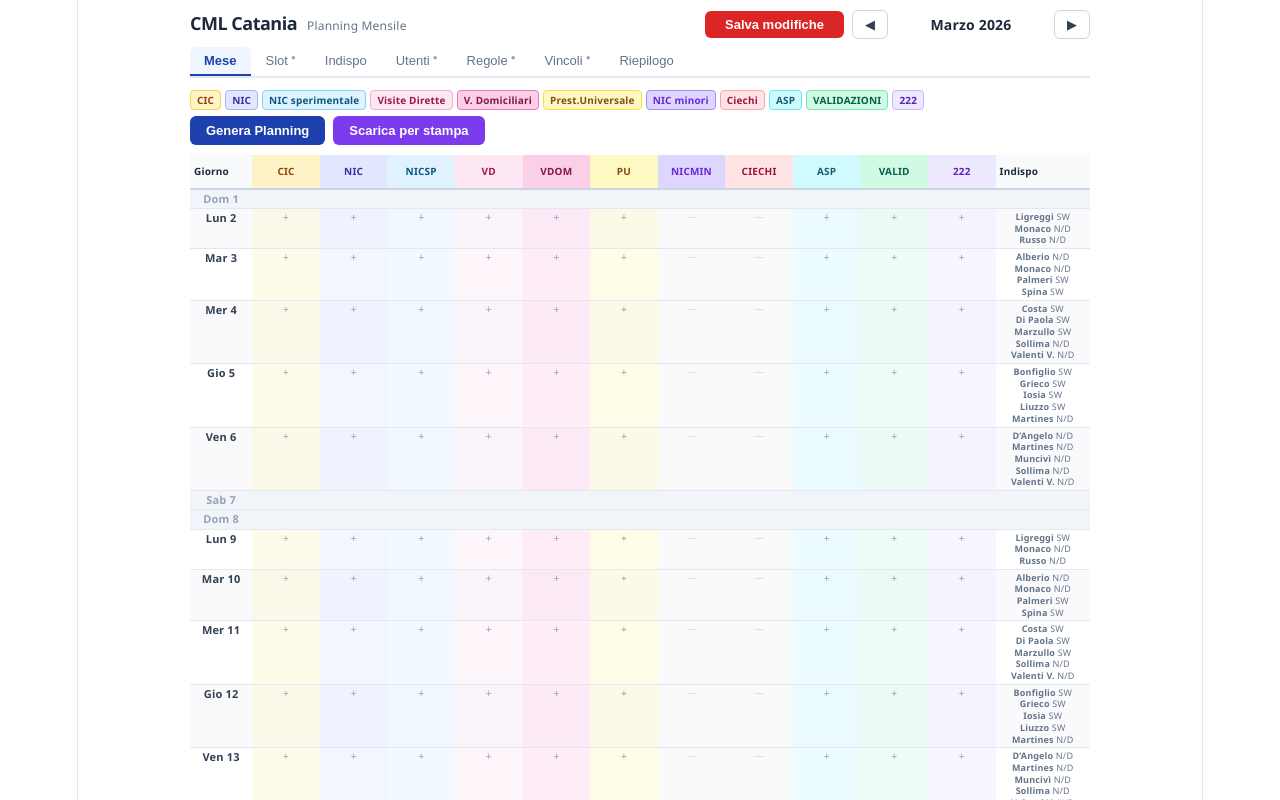
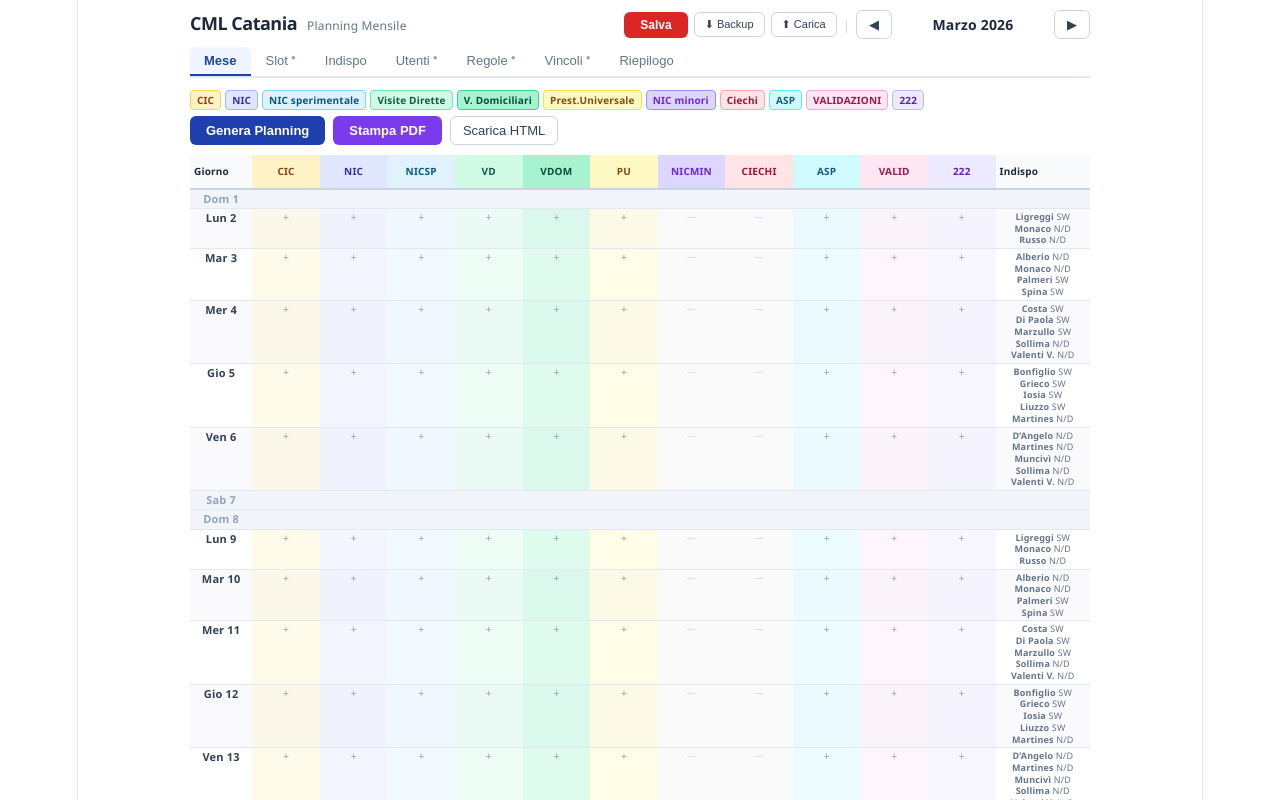
Before and after one commit to licciardellogabriele-bit/scheduling-app, a React (Vite) app: page / in a window 1280 px wide. Shown: the top 800 px of the page. Built offline with nearby package versions, Linux system fonts and the light colour scheme.

Commit message:
Aggiornamento SchedulingApp

```diff
--- a/src/App.jsx
+++ b/src/App.jsx
@@ -25,7 +25,7 @@ var SCHED=OP_ACT.map(function(a){return a.code;});
 var WD=[{n:1,l:"Lun"},{n:2,l:"Mar"},{n:3,l:"Mer"},{n:4,l:"Gio"},{n:5,l:"Ven"}];
 var FIXED=ACTIVITIES.filter(function(a){return a.alloc==="fixed";}).sort(function(a,b){return a.order-b.order;});
 
-var COL={CIC:{bg:"#fef3c7",tx:"#92400e",bd:"#fcd34d"},NIC:{bg:"#e0e7ff",tx:"#3730a3",bd:"#a5b4fc"},NICSP:{bg:"#e0f2fe",tx:"#075985",bd:"#7dd3fc"},NICMIN:{bg:"#ddd6fe",tx:"#6d28d9",bd:"#a78bfa"},VD:{bg:"#fce7f3",tx:"#9d174d",bd:"#f9a8d4"},VDOM:{bg:"#fbcfe8",tx:"#831843",bd:"#f472b6"},PU:{bg:"#fef9c3",tx:"#854d0e",bd:"#fde047"},VALID:{bg:"#d1fae5",tx:"#065f46",bd:"#6ee7b7"},222:{bg:"#ede9fe",tx:"#5b21b6",bd:"#c4b5fd"},ASP:{bg:"#cffafe",tx:"#155e75",bd:"#67e8f9"},CIECHI:{bg:"#ffe4e6",tx:"#9f1239",bd:"#fda4af"}};
+var COL={CIC:{bg:"#fef3c7",tx:"#92400e",bd:"#fcd34d"},NIC:{bg:"#e0e7ff",tx:"#3730a3",bd:"#a5b4fc"},NICSP:{bg:"#e0f2fe",tx:"#075985",bd:"#7dd3fc"},NICMIN:{bg:"#ddd6fe",tx:"#6d28d9",bd:"#a78bfa"},VD:{bg:"#d1fae5",tx:"#065f46",bd:"#6ee7b7"},VDOM:{bg:"#a7f3d0",tx:"#064e3b",bd:"#34d399"},PU:{bg:"#fef9c3",tx:"#854d0e",bd:"#fde047"},VALID:{bg:"#fce7f3",tx:"#9d174d",bd:"#f9a8d4"},222:{bg:"#ede9fe",tx:"#5b21b6",bd:"#c4b5fd"},ASP:{bg:"#cffafe",tx:"#155e75",bd:"#67e8f9"},CIECHI:{bg:"#ffe4e6",tx:"#9f1239",bd:"#fda4af"}};
 
 var VDOM_PAIRS=[["Costa Manuela","Arcifa Veronica"],["Ligreggi Antonella","Scifo Nicole"],["Liuzzo Ludovico","Grieco Angela"],["Di Paola Danila","Iosia Serena"],["Palmeri Andrea","Tumino Mariagrazia"]];
 
@@ -34,33 +34,33 @@
 var DU=[
 ["Arcifa Veronica",true,"STR",false,true,[1,2,3,4,5],null,false],
 ["Alberio Anna",false,"ACN",false,false,[1,3,4,5],null,false],
-["Bonfiglio Claudia",true,"STR",false,true,[1,2,3,4,5],4,false],
+["Bonfiglio Claudia",true,"STR",true,true,[1,2,3,4,5],4,false],
 ["Calabrese Giorgia",false,"STR",false,false,[1,2,3,4,5],null,false],
-["Costa Manuela",true,"STR",false,false,[1,2,3,4,5],3,false],
+["Costa Manuela",true,"STR",true,false,[1,2,3,4,5],3,false],
 ["D\u2019Angelo Mariangela",false,"ACN",false,false,[1,2,3,4],null,false],
 ["Di Guardo Caterina",false,"STR",false,false,[1,2,3,4,5],null,false],
 ["Di Paola Danila",true,"STR",false,false,[1,2,3,4,5],3,false],
-["Grieco Angela",true,"STR",false,false,[1,2,3,4,5],4,false],
-["Iosia Serena",true,"STR",false,false,[1,2,3,4,5],4,false],
+["Grieco Angela",true,"STR",true,false,[1,2,3,4,5],4,false],
+["Iosia Serena",true,"STR",true,false,[1,2,3,4,5],4,false],
 ["La Delfa Rosalba",false,"STR",false,false,[1,2,3,4,5],null,false],
 ["Licciardello Gabriele",true,"ACN",false,false,[1,2,3,4,5],null,false],
-["Ligreggi Antonella",true,"STR",false,false,[1,2,3,4,5],1,false],
-["Liuzzo Ludovico",true,"STR",false,false,[1,2,3,4,5],4,false],
+["Ligreggi Antonella",true,"STR",true,false,[1,2,3,4,5],1,false],
+["Liuzzo Ludovico",true,"STR",true,false,[1,2,3,4,5],4,false],
 ["Lo Pumo Roberta",false,"STR",false,false,[1,2,3,4,5],null,false],
 ["Martines Annamaria",false,"ACN",false,false,[1,2,3],null,false],
 ["Marzullo Isabella",false,"STR",false,false,[1,2,3,4,5],3,false],
 ["Milana Maria Chiara",false,"STR",false,false,[1,2,3,4,5],null,false],
 ["Monaco Lucia",true,"ACN",false,false,[3,4,5],null,false],
 ["Munciv\u00EC Marina",true,"ACN",false,false,[1,2,3,4],null,false],
-["Palmeri Andrea",true,"STR",false,false,[1,2,3,4,5],2,false],
+["Palmeri Andrea",true,"STR",true,false,[1,2,3,4,5],2,false],
 ["Russo Ilenia",true,"ACN",false,false,[2,3,4,5],null,false],
 ["Scifo Nicole",false,"STR",false,false,[1,2,3,4,5],null,true],
 ["Sofia Salvatore",false,"STR",false,false,[1,2,3,4,5],null,false],
 ["Sollima Giovanni",false,"ACN",false,false,[1,2,4],null,false],
-["Spina Anna",true,"STR",false,false,[1,2,3,4,5],2,false],
+["Spina Anna",true,"STR",true,false,[1,2,3,4,5],2,false],
 ["Tumino Mariagrazia",true,"STR",false,false,[1,2,3,4,5],null,true],
 ["Valenti Giuseppe",false,"STR",false,false,[1,2,3,4,5],null,false],
-["Valenti Vincenzo",true,"ACN",false,false,[1,2,4],null,false],
+["Valenti Vincenzo",true,"ACN",true,false,[1,2,4],null,false],
 ];
 
 var MN=["Gennaio","Febbraio","Marzo","Aprile","Maggio","Giugno","Luglio","Agosto","Settembre","Ottobre","Novembre","Dicembre"];
@@ -87,6 +87,13 @@ function mkDU(){
     var u=mkU(r[0],r[1],r[2],r[3],r[4],r[5],r[6],r[7],"d"+i);
     if(NP.includes(u.name))u.as.NICMIN={al:true,w:3};
     if(CP.includes(u.name))u.as.CIECHI={al:true,w:3};
+    // Arcifa: solo VDOM e CIECHI
+    if(u.name==="Arcifa Veronica"){
+      ACTIVITIES.forEach(function(a){
+        if(a.code==="CIECHI"||a.code==="VDOM")u.as[a.code]={al:true,w:1};
+        else u.as[a.code]={al:false,w:0};
+      });
+    }
     return u;
   });
 }
@@ -112,8 +119,8 @@ function buildInd(yr,mo,users,exc){
 
 /* ═══════════════════════ STORAGE ═══════════════════════ */
 var SK="cml-v8";
-async function sLoad(){try{if(window.storage){var r=await window.storage.get(SK);if(r&&r.value)return JSON.parse(r.value);}}catch(e){}return null;}
-async function sSave(st){try{if(window.storage)await window.storage.set(SK,JSON.stringify(st));}catch(e){console.warn("save err",e);}}
+async function sLoad(){try{var raw=localStorage.getItem(SK);if(raw)return JSON.parse(raw);}catch(e){console.warn("load err",e);}return null;}
+async function sSave(st){try{localStorage.setItem(SK,JSON.stringify(st));}catch(e){console.warn("save err",e);}}
 
 /* ═══════════════════════ SANITIZE ═══════════════════════ */
 function sanU(r){if(!Array.isArray(r)||!r.length)return null;return r.map(function(u){if(!u||!u.id||!u.name)return null;var b=mkAS(u.vo);var as=(u.as&&typeof u.as==="object")?Object.assign({},b,u.as):b;return{id:u.id,name:String(u.name),ml:!!u.ml,ct:u.ct||"STR",e222:!!u.e222,eCi:!!u.eCi,wd:Array.isArray(u.wd)?u.wd:[1,2,3,4,5],swDay:typeof u.swDay==="number"?u.swDay:null,vo:!!u.vo,notes:u.notes||"",as:as};}).filter(Boolean);}
@@ -282,17 +289,34 @@ function gen(year,month,users,gS,dayOv,eInd,inc,dRestr){
       out[k].NIC=nicP;
     } else {out[k].NIC=[];}
 
-    // VALID: remaining STR
-    var vP=[];gP("VALID",function(u){return u.ct==="STR";}).forEach(function(u){vP.push(u.id);aF(u.id,"VALID");});
+    // VALID/ASP: remaining placed respecting activity settings
+    // Users with VALID/ASP disabled in their profile are excluded (e.g. Arcifa)
+    var remaining=norm.filter(function(u){
+      if(un.has(u.id)||dU.has(u.id))return false;
+      if(!u.wd.includes(dow))return false;
+      if(u.swDay===dow)return false;
+      return true;
+    });
+    var vP=[];var aP2=[];
+    remaining.forEach(function(u){
+      if(u.ct==="STR"){
+        var vs=u.as.VALID;
+        if(vs&&vs.al===false)return; // respect disabled
+        vP.push(u.id);aF(u.id,"VALID");
+      } else {
+        var ap=u.as.ASP;
+        if(ap&&ap.al===false)return;
+        aP2.push(u.id);aF(u.id,"ASP");
+      }
+    });
     out[k].VALID=vP;
-    // ASP: remaining ACN
-    var aP=[];gP("ASP",function(u){return u.ct==="ACN";}).forEach(function(u){aP.push(u.id);aF(u.id,"ASP");});
-    out[k].ASP=aP;
+    out[k].ASP=aP2;
   }
   return out;
 }
 
 /* ═══════════════════════ STYLES ═══════════════════════ */
+var PCSS="@media print{.no-print{display:none!important}body{font-size:8pt;margin:4mm;-webkit-print-color-adjust:exact!important;print-color-adjust:exact!important;color-adjust:exact!important}table{border-collapse:collapse;width:100%;page-break-inside:auto}th,td{border:1px solid #bbb;padding:2px 3px;font-size:7pt}tr{page-break-inside:avoid}@page{size:landscape;margin:6mm}}";
 var cs={
   c:{padding:"2px 4px",fontSize:11,borderBottom:"1px solid #e2e8f0",verticalAlign:"top",lineHeight:1.3},
   h:{padding:"3px 4px",fontSize:10,fontWeight:700,background:"#f8fafc",borderBottom:"2px solid #cbd5e1",position:"sticky",top:0,zIndex:2,whiteSpace:"nowrap",textAlign:"center"},
@@ -373,6 +397,39 @@ export default function App(){
     sSave({users:users,gS:gS,inc:inc,dR:dR,ovA:ovA,asA:asA,exA:exA,ntA:ntA}).then(function(){sSaved(true);});
   },[users,gS,inc,dR,ovA,asA,exA,ntA]);
 
+  var doExportJSON=useCallback(function(){
+    var data={users:users,gS:gS,inc:inc,dR:dR,ovA:ovA,asA:asA,exA:exA,ntA:ntA,_v:"v8",_date:new Date().toISOString()};
+    var blob=new Blob([JSON.stringify(data,null,2)],{type:"application/json"});
+    var url=URL.createObjectURL(blob);var a=document.createElement("a");
+    a.href=url;a.download="CML_Planning_backup_"+new Date().toISOString().slice(0,10)+".json";
+    document.body.appendChild(a);a.click();document.body.removeChild(a);
+    setTimeout(function(){URL.revokeObjectURL(url);},1000);
+  },[users,gS,inc,dR,ovA,asA,exA,ntA]);
+
+  var fileRef=useRef(null);
+  var doImportJSON=useCallback(function(){
+    if(fileRef.current)fileRef.current.click();
+  },[]);
+  var handleImportFile=useCallback(function(e){
+    var file=e.target.files&&e.target.files[0];
+    if(!file)return;
+    var reader=new FileReader();
+    reader.onload=function(ev){
+      try{
+        var data=JSON.parse(ev.target.result);
+        var u=sanU(data.users);if(u&&u.length)sUsers(u);
+        sGS(sanS(data.gS));sInc(sanA(data.inc));
+        if(data.dR)sDR(sanO(data.dR));
+        sOvA(sanO(data.ovA));sAsA(sanO(data.asA));
+        sExA(sanO(data.exA));sNtA(sanO(data.ntA));
+        sSaved(false);
+        sModal({title:"Importato",msg:"Dati caricati. Clicca Salva per confermare.",onOk:function(){sModal(null);}});
+      }catch(err){sModal({title:"Errore",msg:"File non valido: "+err.message,onOk:function(){sModal(null);}});}
+    };
+    reader.readAsText(file);
+    e.target.value="";
+  },[]);
+
   var mk=yr+"-"+mo;
   var dOv=ovA[mk]||{};
   var asg=asA[mk]||{};
@@ -389,6 +446,7 @@ export default function App(){
 
   var doGen=useCallback(function(){sModal({title:"Genera",msg:"Sovrascrive le assegnazioni.",onOk:function(){sAS(gen(yr,mo,users,gS,dOv,eInd,inc,dR));sModal(null);}});},[yr,mo,users,gS,dOv,eInd,inc,dR,sAS]);
   var doExp=useCallback(function(){exportHTML(yr,mo,nd,sn,asg,eInd,dOv);},[yr,mo,nd,sn,asg,eInd,dOv]);
+  var doPrint=useCallback(function(){document.title="Planning "+MN[mo]+" "+yr;setTimeout(function(){try{window.print();}catch(e){doExp();}},100);},[mo,yr,doExp]);
 
   var prev=function(){if(mo===0){sMo(11);sYr(function(y){return y-1;});}else sMo(function(m){return m-1;});};
   var next=function(){if(mo===11){sMo(0);sYr(function(y){return y+1;});}else sMo(function(m){return m+1;});};
@@ -397,31 +455,39 @@ export default function App(){
 
   return(
     <div style={{fontFamily:"'Segoe UI',system-ui,sans-serif",maxWidth:1500,margin:"0 auto",padding:"10px 14px",color:"#1e293b",fontSize:13}}>
+      <style>{PCSS}</style>
       <Modal show={!!modal} title={modal?modal.title:""} msg={modal?modal.msg:""} onOk={modal?modal.onOk:null} onCancel={function(){sModal(null);}}/>
 
-      <div style={{display:"flex",alignItems:"center",justifyContent:"space-between",marginBottom:8,flexWrap:"wrap",gap:8}}>
+      <div className="no-print" style={{display:"flex",alignItems:"center",justifyContent:"space-between",marginBottom:8,flexWrap:"wrap",gap:8}}>
         <div style={{display:"flex",alignItems:"baseline",gap:10}}>
           <span style={{fontSize:18,fontWeight:800,letterSpacing:-0.5}}>CML Catania</span>
           <span style={{fontSize:12,color:"#64748b"}}>Planning Mensile</span>
         </div>
-        <div style={{display:"flex",alignItems:"center",gap:8}}>
-          <button onClick={doSave} style={Object.assign({},cs.bp,{background:saved?"#16a34a":"#dc2626",padding:"6px 20px"})}>
-            {saved?"\u2713 Salvato":"Salva modifiche"}
+        <div style={{display:"flex",alignItems:"center",gap:6}}>
+          <button onClick={doSave} style={Object.assign({},cs.bp,{background:saved?"#16a34a":"#dc2626",padding:"6px 16px",fontSize:12})}>
+            {saved?"\u2713 Salvato":"Salva"}
           </button>
+          <button onClick={doExportJSON} style={Object.assign({},cs.bs,{fontSize:11,padding:"5px 10px"})} title="Esporta backup JSON">{"\u2B07"} Backup</button>
+          <button onClick={doImportJSON} style={Object.assign({},cs.bs,{fontSize:11,padding:"5px 10px"})} title="Importa backup JSON">{"\u2B06"} Carica</button>
+          <input ref={fileRef} type="file" accept=".json" style={{display:"none"}} onChange={handleImportFile}/>
+          <span style={{color:"#cbd5e1"}}>|</span>
           <button onClick={prev} style={cs.bs}>{"\u25C0"}</button>
           <span style={{fontWeight:700,fontSize:14,minWidth:150,textAlign:"center"}}>{MN[mo]} {yr}</span>
           <button onClick={next} style={cs.bs}>{"\u25B6"}</button>
         </div>
       </div>
 
-      <div style={{display:"flex",gap:1,marginBottom:12,borderBottom:"2px solid #e2e8f0",flexWrap:"wrap"}}>
+      <div className="no-print" style={{display:"flex",gap:1,marginBottom:12,borderBottom:"2px solid #e2e8f0",flexWrap:"wrap"}}>
         {TABS.map(function(t){var isG=["Slot","Utenti","Regole","Vincoli"].includes(t);return(
           <button key={t} onClick={function(){sTab(t);}} style={{padding:"6px 14px",border:"none",cursor:"pointer",fontWeight:tab===t?700:400,color:tab===t?"#1e40af":"#64748b",background:tab===t?"#eff6ff":"transparent",borderBottom:tab===t?"2px solid #1e40af":"2px solid transparent",borderRadius:"6px 6px 0 0",fontSize:13}}>
             {t}{isG&&<span style={{marginLeft:3,fontSize:8,verticalAlign:"super",color:"#94a3b8"}}>{"\u25CF"}</span>}
           </button>);})}
       </div>
 
-      {tab==="Mese"&&<VMese yr={yr} mo={mo} nd={nd} users={users} sn={sn} gS={gS} dOv={dOv} asg={asg} sAS={sAS} eInd={eInd} doGen={doGen} doExp={doExp}/>}
+      <div style={{display:"none"}}><style>{"@media print{.print-hdr{display:block!important}}"}</style></div>
+      <div className="print-hdr" style={{display:"none",textAlign:"center",marginBottom:8,fontWeight:700,fontSize:14}}>CML Catania {"\u2014"} Planning {MN[mo]} {yr}</div>
+
+      {tab==="Mese"&&<VMese yr={yr} mo={mo} nd={nd} users={users} sn={sn} gS={gS} dOv={dOv} asg={asg} sAS={sAS} eInd={eInd} doGen={doGen} doExp={doExp} doPrint={doPrint}/>}
       {tab==="Slot"&&<VSlot gS={gS} sGS={sGS} yr={yr} mo={mo} nd={nd} dOv={dOv} sDO={sDO}/>}
       {tab==="Indispo"&&<VInd yr={yr} mo={mo} nd={nd} users={users} sn={sn} exc={exc} sEx={sEx} eInd={eInd}/>}
       {tab==="Utenti"&&<VUt users={users} sUsers={sUsers} sn={sn} sModal={sModal}/>}
@@ -447,12 +513,13 @@ function VMese(p){
   var PA=["CIC","NIC","NICSP","NICMIN","VD","CIECHI","VDOM","PU"];
 
   return(<div>
-    <div style={{display:"flex",flexWrap:"wrap",gap:4,marginBottom:6}}>
+    <div className="no-print" style={{display:"flex",flexWrap:"wrap",gap:4,marginBottom:6}}>
       {OP_DISP.filter(function(a){return COL[a.code];}).map(function(a){return(<span key={a.code} style={tg(a.code)}>{a.label}</span>);})}
     </div>
-    <div style={{display:"flex",gap:8,marginBottom:10}}>
+    <div className="no-print" style={{display:"flex",gap:8,marginBottom:10}}>
       <button onClick={p.doGen} style={cs.bp}>Genera Planning</button>
-      <button onClick={p.doExp} style={Object.assign({},cs.bp,{background:"#7c3aed"})}>Scarica per stampa</button>
+      <button onClick={p.doPrint} style={Object.assign({},cs.bp,{background:"#7c3aed"})}>Stampa PDF</button>
+      <button onClick={p.doExp} style={Object.assign({},cs.bs,{})}>Scarica HTML</button>
     </div>
     <div style={{overflowX:"auto"}}>
       <table style={{borderCollapse:"collapse",width:"100%",minWidth:900}}>
@@ -504,7 +571,7 @@ function VMese(p){
                 // add btn
                 var isAdd=edit&&edit.dk===k&&edit.code===a.code&&edit.idx===-1;
                 if(isAdd){var av3=gAv(k,a.code,undefined);cc.push(<select key="add" autoFocus value="" style={Object.assign({},cs.inp,{fontSize:9,padding:"1px",width:"100%"})} onChange={function(e){if(e.target.value)addSlot(k,a.code,e.target.value);}} onBlur={function(){setTimeout(function(){sEdit(null);},150);}}><option value="">Aggiungi...</option>{av3.map(function(u){return(<option key={u.id} value={u.id}>{sn[u.id]}</option>);})}</select>);}
-                else cc.push(<div key="ab" style={{textAlign:"center",marginTop:1}}><button onClick={function(){sEdit({dk:k,code:a.code,idx:-1});}} style={{background:"none",border:"none",color:"#94a3b8",cursor:"pointer",fontSize:10,padding:0}}>+</button></div>);
+                else cc.push(<div key="ab" className="no-print" style={{textAlign:"center",marginTop:1}}><button onClick={function(){sEdit({dk:k,code:a.code,idx:-1});}} style={{background:"none",border:"none",color:"#94a3b8",cursor:"pointer",fontSize:10,padding:0}}>+</button></div>);
 
                 return(<td key={a.code} style={Object.assign({},cs.c,{background:c?(c.bg+"60"):"#fff",textAlign:"center",fontSize:9,padding:"2px"})}>
                   {cc}</td>);
```
